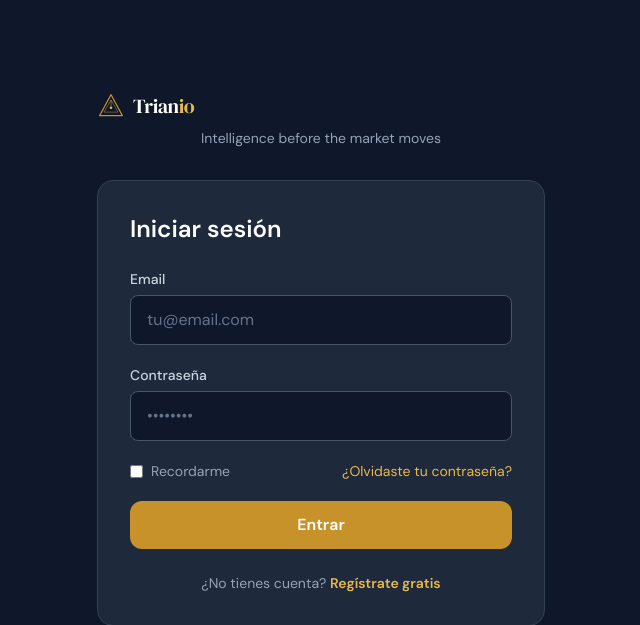
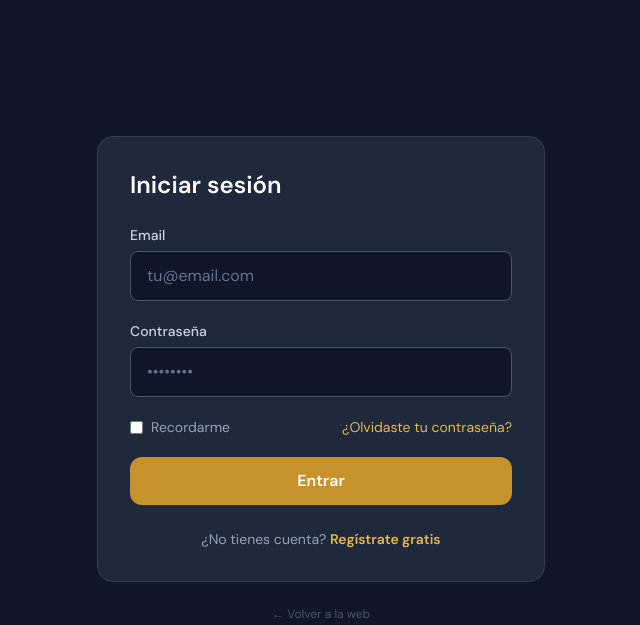
Before and after one commit to ortego88/geo-newsletter, a Flask app: page /login in a window 1280 px wide. Shown: the part 69-694 px from the top of the page, without its empty margins (319-959 px from the left). Run offline with Flask 3, Linux system fonts and the light colour scheme; parts of the project's set-up code (start-up, migrations or seed data) failed here and were passed over; some libraries are stand-ins or nearby versions; some web fonts are replaced.

Commit message:
Remove logo in login

```diff
--- a/templates/auth/login.html
+++ b/templates/auth/login.html
@@ -12,11 +12,6 @@
   {% include 'partials/nav.html' %}
 
   <div class="w-full max-w-md pt-24">
-    <!-- Logo -->
-    <div class="text-center mb-8">
-      {% include "partials/logo.html" %}
-      <p class="text-slate-400 mt-2 text-sm">Intelligence before the market moves</p>
-    </div>
 
     <!-- Card -->
     <div class="bg-slate-800 border border-slate-700 rounded-2xl p-8">
```
